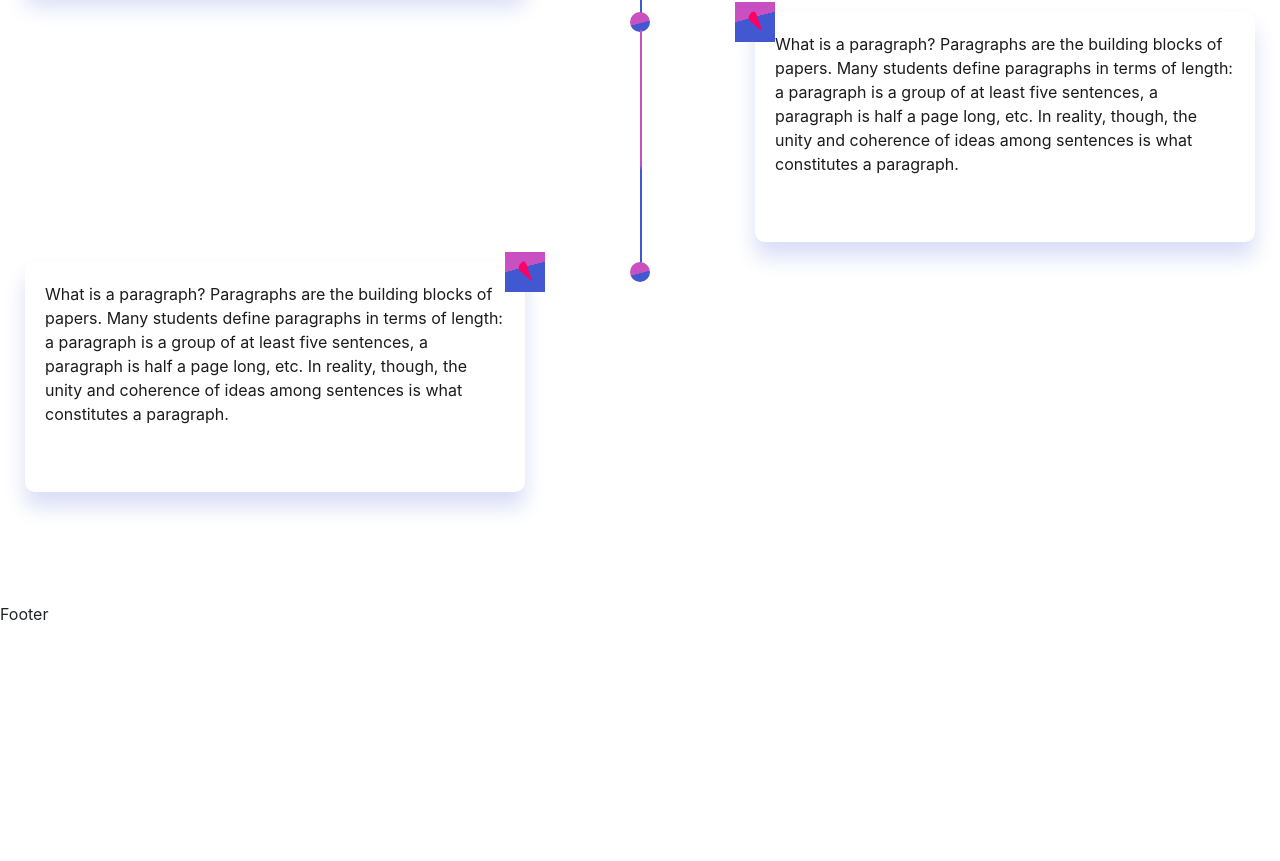
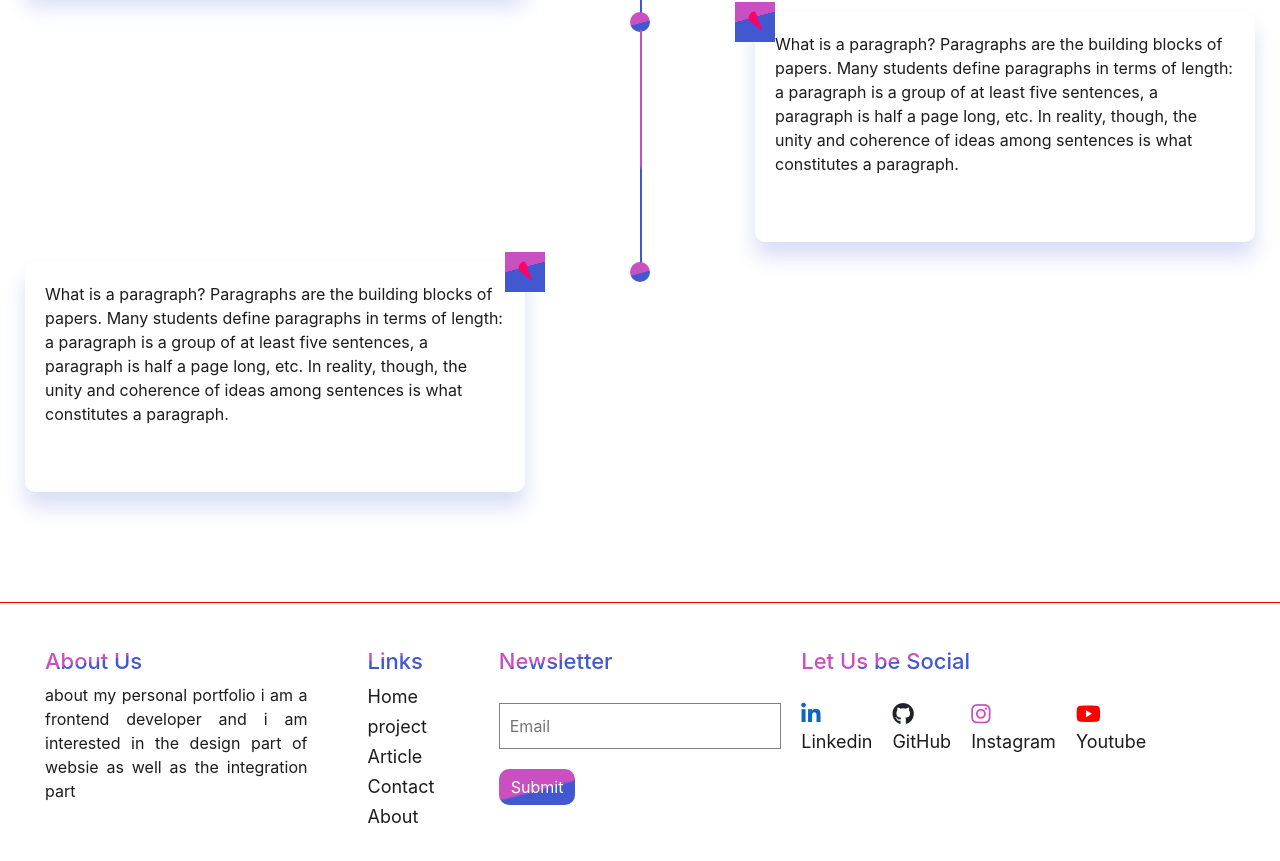
Before and after one commit to RahulJaincorpseed/personal-portfolio, a React (Create React App) app: page / in a window 1280 px wide. Shown: the part 1587-2448 px from the top of the page. Before the commit the page ends 2213 px from the top, so only its background shows below. Built offline with nearby package versions, Linux system fonts and the light colour scheme.

Commit message:
completed footer design

```diff
--- a/src/App.css
+++ b/src/App.css
@@ -52,14 +52,41 @@ li {
 
 .rj-hire-btn {
   padding: 12px 24px;
-  background-color: #fff;
-  color: #1c1c1c;
+  background: -webkit-linear-gradient(105deg, #4158d0 41%, #c850c0 46%);
+  border-radius: 10px;
+  color: #fff;
 }
 
 .rj-hire-btn:hover {
+  background: -webkit-linear-gradient(105deg,  #c850c0 46%, #4158d0 41%);
+  color: #fff;
   text-decoration: none;
-  color: #1c1c1c;
+
 }
+
+/* +++++ small common button ++++++++++++ */
+.small-cm-btn{
+  padding: 6px 12px;
+  background: -webkit-linear-gradient(105deg, #4158d0 41%, #c850c0 46%);
+  color: #fff;
+  border: none;
+  outline: none;
+  transition: cubic-bezier(0.075, 0.82, 0.165, 1) .3s ease-in-out;
+  cursor: pointer;
+  border-radius: 10px;
+}
+
+.small-cm-btn:focus{
+  border: none;
+  outline: none;
+}
+
+.small-cm-btn:hover{
+  background: -webkit-linear-gradient(105deg,  #c850c0 46%, #4158d0 41%);
+}
+
+/* +++++ small common button ++++++++++++ */
+
 
 .main-heading {
   text-align: center;
@@ -68,3 +95,11 @@ li {
   -webkit-background-clip: text;
   -webkit-text-fill-color: transparent;
 }
+
+
+.small-heading{
+  font-size: 22px;
+  background: -webkit-linear-gradient(99deg, #4158d0 70%, #c850c0 60%);
+  -webkit-background-clip: text;
+  -webkit-text-fill-color: transparent;
+}
--- a/src/Main/MainPage.js
+++ b/src/Main/MainPage.js
@@ -2,6 +2,7 @@ import React from "react"
 import HeroSection from "./HeroSection"
 import MySkills from "./MySkills"
 import WorkExperience from "./WorkExperience"
+import Footer from "../component/Footer"
 
 const MainPage = () => {
   return (
--- a/src/component/Footer.js
+++ b/src/component/Footer.js
@@ -1,7 +1,57 @@
 import React from "react"
+import "./Footer.scss"
+import { Link } from "react-router-dom"
 
 const Footer = () => {
-  return <div>Footer</div>
+  return (
+    <footer className="footer section-padding">
+      <div className="about">
+        <h4 className="small-heading">About Us</h4>
+        <p className="about-me">about my personal portfolio i am a frontend developer and i am interested in the design part of websie as well as the integration part</p>
+      </div>
+      <div className="links">
+        <h4 className="small-heading">Links</h4>
+        <div className="footer-link">
+          <Link className="linkss" to="/">Home</Link>
+          <Link className="linkss" to="/">project</Link>
+          <Link className="linkss" to="/article">Article</Link>
+          <Link className="linkss" to="/">Contact</Link>
+          <Link className="linkss" to="/">About</Link>
+        </div>
+      </div>
+      <div className="newsletter">
+        <h4 className="small-heading">Newsletter</h4>
+        <div className="email-us">
+          <form>
+          <input className="email-box" type="email"  placeholder="Email"/>
+          <button className="small-cm-btn" type="submit">Submit</button>
+          </form>
+        </div>
+      </div>
+
+      <div className="social">
+        <h4 className="small-heading">Let Us be Social</h4>
+        <div className="social-icons">
+          <div className="icon">
+            <i class="fa-brands fa-linkedin-in"></i>
+            <p>Linkedin</p>
+          </div>
+          <div className="icon">
+            <i class="fa-brands fa-github"></i>
+            <p>GitHub</p>
+          </div>
+          <div className="icon">
+            <i class="fa-brands fa-instagram"></i>
+            <p>Instagram</p>
+          </div>
+          <div className="icon">
+            <i class="fa-brands fa-youtube"></i>
+            <p>Youtube</p>
+          </div>
+        </div>
+      </div>
+    </footer>
+  )
 }
 
 export default Footer
--- /dev/null
+++ b/src/component/Footer.scss
@@ -0,0 +1,94 @@
+@import "../CommonCss.scss";
+
+.footer {
+  display: grid;
+  grid-template-columns: 2fr 1fr 2fr 3fr;
+  padding-left: 35px;
+  padding-right: 35px;
+  border-top: 1px solid red;
+
+  .about {
+    padding: 10px;
+    .about-me {
+      padding-right: 20px;
+      text-align: justify;
+      color: #1c1c1c;
+    }
+  }
+
+  .links {
+    padding: 10px;
+    padding-left: 30px;
+    .footer-link {
+      display: flex;
+      flex-direction: column;
+      gap: 3px;
+      .linkss {
+        font-size: 18px;
+        color: #1c1c1c;
+        font-weight: 400;
+        &:hover {
+          text-decoration: none;
+          background: -webkit-linear-gradient(99deg, #4158d0 70%, #c850c0 60%);
+          -webkit-background-clip: text;
+          -webkit-text-fill-color: transparent;
+          font-weight: 600;
+        }
+      }
+    }
+  }
+
+  .newsletter {
+    padding: 10px;
+    .email-us {
+      padding: 20px 0px;
+      .email-box {
+        width: 100%;
+        border: 1px solid gray;
+        padding: 10px;
+        margin-bottom: 20px;
+        &:focus {
+          outline: none;
+        }
+      }
+    }
+  }
+
+  .social {
+    padding: 10px;
+    .social-icons {
+      display: flex;
+      align-items: center;
+      gap: 20px;
+      padding: 20px 0px;
+      .icon {
+        i {
+          font-size: 22px;
+        }
+        i.fa-linkedin-in {
+          color: #0a66c2;
+        }
+        i.fa-github {
+          color: #1f2328;
+        }
+        i.fa-instagram {
+          color: #c850c0;
+        }
+        i.fa-youtube {
+          color: #ff0000;
+        }
+        p {
+          color: #1c1c1c;
+          font-weight: 400;
+          font-size: 18px;
+          margin-bottom: 0px;
+          &:hover{
+            background: -webkit-linear-gradient(99deg, #4158d0 70%, #c850c0 60%);
+            -webkit-background-clip: text;
+            -webkit-text-fill-color: transparent;
+          }
+        }
+      }
+    }
+  }
+}
```
Also changed, not shown: src/App.js (line endings or trailing spaces), src/Main/HeroSection.scss (line endings or trailing spaces).
